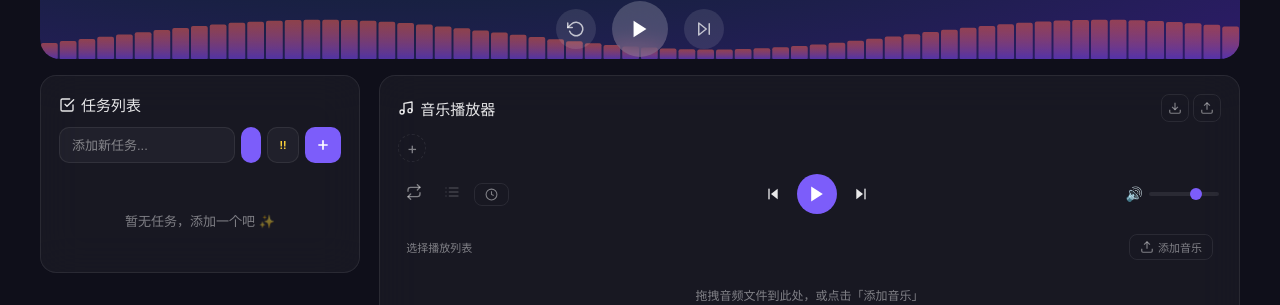
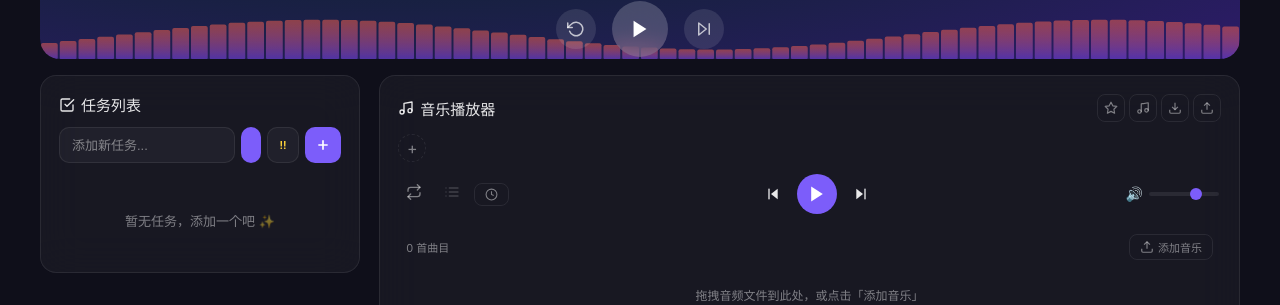
Before and after one commit to hyfaust/chillfocus, a React (Vite) app: page / in a window 1280 px wide. Shown: the part 277-582 px from the top of the page. Built offline with nearby package versions, Linux system fonts and the light colour scheme.

Commit message:
feat: Star收藏列表+All所有音乐视图+曲目右键菜单（添加到收藏/删除）+Star列表不可删除

```diff
--- a/src/App.tsx
+++ b/src/App.tsx
@@ -320,6 +320,7 @@ function App() {
               onAddTracks={player.addTracksToPlaylist}
               onAddUrlTrack={player.addUrlTrackToPlaylist}
               onRemoveTrack={player.removeTrackFromPlaylist}
+              onCopyTrackToPlaylist={player.copyTrackToPlaylist}
               onPlayTrack={(plId, track) => { ensureAnalyser(); player.playSpecificTrack(plId, track); }}
               onExportPlaylists={player.exportPlaylists}
               onImportPlaylists={player.importPlaylists}
--- a/src/components/MusicPlayer.tsx
+++ b/src/components/MusicPlayer.tsx
@@ -30,6 +30,7 @@ interface Props {
   onAddTracks: (playlistId: string, files: File[], paths?: string[]) => void;
   onAddUrlTrack: (playlistId: string, url: string, name?: string) => void;
   onRemoveTrack: (playlistId: string, trackId: string) => void;
+  onCopyTrackToPlaylist: (track: Track, targetPlaylistId: string) => void;
   onPlayTrack: (playlistId: string, track: Track) => void;
   onExportPlaylists: (ids: string[]) => void;
   onImportPlaylists: (file: File) => void;
@@ -45,7 +46,7 @@ export default function MusicPlayer({
   playlists, activePlaylistId, currentTrack, isPlaying, currentTime, duration, volume, loopMode, orderMode, playTimer,
   onTogglePlay, onNext, onPrev, onSeek, onSetVolume, onSetLoopMode, onSetOrderMode,
   onCreatePlaylist, onDeletePlaylist, onRenamePlaylist, onSetActivePlaylist,
-  onAddTracks, onAddUrlTrack, onRemoveTrack, onPlayTrack,
+  onAddTracks, onAddUrlTrack, onRemoveTrack, onCopyTrackToPlaylist, onPlayTrack,
   onExportPlaylists, onImportPlaylists, onReassociateFiles, onStartPlayTimer, onCancelPlayTimer,
 }: Props) {
   const fileInputRef = useRef<HTMLInputElement>(null);
@@ -68,7 +69,76 @@ export default function MusicPlayer({
   const [timerMinutes, setTimerMinutes] = useState(30);
   const [timerWaitForEnd, setTimerWaitForEnd] = useState(false);
 
+  // View mode: normal, star, or all
+  type ViewMode = 'normal' | 'star' | 'all';
+  const [viewMode, setViewMode] = useState<ViewMode>('normal');
+  const [previousPlaylistId, setPreviousPlaylistId] = useState<string | null>(null);
+
+  // Context menu state
+  interface ContextMenuState {
+    type: 'track' | 'tab';
+    x: number;
+    y: number;
+    targetId: string;
+  }
+  const [contextMenu, setContextMenu] = useState<ContextMenuState | null>(null);
+  const contextMenuRef = useRef<HTMLDivElement>(null);
+
   const activePlaylist = playlists.find(p => p.id === activePlaylistId);
+  const starPlaylist = playlists.find(p => p.id === 'star');
+
+  // Compute displayed tracks based on view mode
+  const displayedTracks = (() => {
+    if (viewMode === 'star') return starPlaylist?.tracks ?? [];
+    if (viewMode === 'all') {
+      const seen = new Set<string>();
+      const result: Track[] = [];
+      for (const p of playlists) {
+        for (const t of p.tracks) {
+          const key = t.sourceFileName || t.name;
+          if (!seen.has(key)) {
+            seen.add(key);
+            result.push(t);
+          }
+        }
+      }
+      return result;
+    }
+    return activePlaylist?.tracks ?? [];
+  })();
+
+  // View mode toggle handlers
+  const toggleStarView = useCallback(() => {
+    if (viewMode === 'star') {
+      setViewMode('normal');
+      if (previousPlaylistId) onSetActivePlaylist(previousPlaylistId);
+    } else {
+      setPreviousPlaylistId(activePlaylistId);
+      setViewMode('star');
+    }
+  }, [viewMode, previousPlaylistId, activePlaylistId, onSetActivePlaylist]);
+
+  const toggleAllView = useCallback(() => {
+    if (viewMode === 'all') {
+      setViewMode('normal');
+      if (previousPlaylistId) onSetActivePlaylist(previousPlaylistId);
+    } else {
+      setPreviousPlaylistId(activePlaylistId);
+      setViewMode('all');
+    }
+  }, [viewMode, previousPlaylistId, activePlaylistId, onSetActivePlaylist]);
+
+  // Close context menu on click outside
+  useEffect(() => {
+    if (!contextMenu) return;
+    const handleClick = (e: MouseEvent) => {
+      if (contextMenuRef.current && !contextMenuRef.current.contains(e.target as Node)) {
+        setContextMenu(null);
+      }
+    };
+    document.addEventListener('mousedown', handleClick);
+    return () => document.removeEventListener('mousedown', handleClick);
+  }, [contextMenu]);
 
   const handleFileSelect = useCallback(async (e?: React.ChangeEvent<HTMLInputElement>) => {
     // Tauri: use native file dialog, pass both files and paths
@@ -195,6 +265,16 @@ export default function MusicPlayer({
           音乐播放器
         </h3>
         <div className={styles.headerActions}>
+          <button className={`${styles.headerBtn} ${viewMode === 'star' ? styles.viewBtnActive : ''}`} onClick={toggleStarView} title="收藏列表">
+            <svg width="14" height="14" viewBox="0 0 24 24" fill={viewMode === 'star' ? 'currentColor' : 'none'} stroke="currentColor" strokeWidth="2" strokeLinecap="round" strokeLinejoin="round">
+              <polygon points="12 2 15.09 8.26 22 9.27 17 14.14 18.18 21.02 12 17.77 5.82 21.02 7 14.14 2 9.27 8.91 8.26 12 2" />
+            </svg>
+          </button>
+          <button className={`${styles.headerBtn} ${viewMode === 'all' ? styles.viewBtnActive : ''}`} onClick={toggleAllView} title="所有音乐">
+            <svg width="14" height="14" viewBox="0 0 24 24" fill="none" stroke="currentColor" strokeWidth="2" strokeLinecap="round" strokeLinejoin="round">
+              <path d="M9 18V5l12-2v13" /><circle cx="6" cy="18" r="3" /><circle cx="18" cy="16" r="3" />
+            </svg>
+          </button>
           <button className={styles.headerBtn} onClick={() => importFileRef.current?.click()} title="导入播放列表">
             <svg width="14" height="14" viewBox="0 0 24 24" fill="none" stroke="currentColor" strokeWidth="2"><path d="M21 15v4a2 2 0 0 1-2 2H5a2 2 0 0 1-2-2v-4" /><polyline points="7 10 12 15 17 10" /><line x1="12" y1="15" x2="12" y2="3" /></svg>
           </button>
@@ -222,7 +302,7 @@ export default function MusicPlayer({
 
       {/* 播放列表选择 */}
       <div className={styles.playlistTabs}>
-        {playlists.map(p => (
+        {playlists.filter(p => p.id !== 'star').map(p => (
           <div key={p.id} className={styles.playlistTabWrapper}>
             {editingPlaylistId === p.id ? (
               <input className={styles.playlistEditInput} value={editName}
@@ -231,8 +311,8 @@ export default function MusicPlayer({
                 onKeyDown={e => { if (e.key === 'Enter') { if (editName.trim()) onRenamePlaylist(p.id, editName.trim()); setEditingPlaylistId(null); } }}
                 autoFocus />
             ) : (
-              <button className={`${styles.playlistTab} ${p.id === activePlaylistId ? styles.playlistTabActive : ''}`}
-                onClick={() => onSetActivePlaylist(p.id)}
+              <button className={`${styles.playlistTab} ${p.id === activePlaylistId && viewMode === 'normal' ? styles.playlistTabActive : ''}`}
+                onClick={() => { onSetActivePlaylist(p.id); setViewMode('normal'); }}
                 onDoubleClick={() => { setEditingPlaylistId(p.id); setEditName(p.name); }}>
                 {p.name}
               </button>
@@ -367,14 +447,19 @@ export default function MusicPlayer({
         onDrop={handleDrop}
       >
         <div className={styles.trackListHeader}>
-          <span>{activePlaylist ? `${activePlaylist.tracks.length} 首曲目` : '选择播放列表'}</span>
-          {hasUnresolvedTracks && (
+          <span>
+            {viewMode === 'star' ? `★ 收藏 · ${displayedTracks.length} 首曲目` :
+             viewMode === 'all' ? `所有音乐 · ${displayedTracks.length} 首曲目` :
+             activePlaylist ? `${activePlaylist.tracks.length} 首曲目` : '选择播放列表'}
+          </span>
+          {viewMode === 'normal' && hasUnresolvedTracks && (
             <button className={styles.reassociateBtn} onClick={() => reassociateInputRef.current?.click()}>
               📂 重新关联文件
             </button>
           )}
           {/* eslint-disable-next-line @typescript-eslint/no-explicit-any */}
           <input ref={reassociateInputRef} type="file" {...({ webkitdirectory: '' } as any)} style={{ display: 'none' }} onChange={handleReassociateFile} />
+          {viewMode !== 'all' && (
           <div className={styles.addMusicWrap}>
             <button className={styles.uploadBtn} onClick={() => setShowAddMenu(!showAddMenu)}>
               <svg width="14" height="14" viewBox="0 0 24 24" fill="none" stroke="currentColor" strokeWidth="2"><path d="M21 15v4a2 2 0 0 1-2 2H5a2 2 0 0 1-2-2v-4" /><polyline points="17 8 12 3 7 8" /><line x1="12" y1="3" x2="12" y2="15" /></svg>
@@ -398,31 +483,75 @@ export default function MusicPlayer({
             )}
             <input ref={fileInputRef} type="file" accept="audio/*" multiple style={{ display: 'none' }} onChange={handleFileSelect} />
           </div>
+          )}
         </div>
 
         <ul className={styles.trackList}>
-          {activePlaylist?.tracks.map((track, i) => (
-            <li key={track.id}
+          {displayedTracks.map((track, i) => (
+            <li key={`${viewMode}-${track.id}`}
               className={`${styles.trackItem} ${currentTrack?.id === track.id ? styles.trackItemActive : ''}`}
-              onClick={() => onPlayTrack(activePlaylist.id, track)}>
+              onClick={() => {
+                const pid = viewMode === 'star' ? 'star' : viewMode === 'all' ? playlists.find(p => p.tracks.some(t => t.sourceFileName === track.sourceFileName && t.name === track.name))?.id ?? activePlaylistId : activePlaylistId;
+                if (pid) onPlayTrack(pid, track);
+              }}
+              onContextMenu={(e) => { e.preventDefault(); setContextMenu({ type: 'track', x: e.clientX, y: e.clientY, targetId: track.id }); }}
+            >
               <span className={styles.trackIndex}>{currentTrack?.id === track.id && isPlaying ? '♪' : i + 1}</span>
               <span className={styles.trackItemName}>{track.name}</span>
               <span className={styles.trackItemDuration}>{track.duration ? formatTime(Math.floor(track.duration)) : '--:--'}</span>
-              <button className={styles.removeBtn} onClick={(e) => { e.stopPropagation(); onRemoveTrack(activePlaylist.id, track.id); }}>
+              {viewMode !== 'all' && (
+              <button className={styles.removeBtn} onClick={(e) => { e.stopPropagation(); const pid = viewMode === 'star' ? 'star' : activePlaylistId; if (pid) onRemoveTrack(pid, track.id); }}>
                 <svg width="12" height="12" viewBox="0 0 24 24" fill="none" stroke="currentColor" strokeWidth="2"><line x1="18" y1="6" x2="6" y2="18" /><line x1="6" y1="6" x2="18" y2="18" /></svg>
               </button>
+              )}
             </li>
           ))}
         </ul>
-        {(!activePlaylist || activePlaylist.tracks.length === 0) && (
-          <div className={styles.empty}>拖拽音频文件到此处，或点击「添加音乐」</div>
+        {displayedTracks.length === 0 && (
+          <div className={styles.empty}>
+            {viewMode === 'all' ? '暂无曲目' : '拖拽音频文件到此处，或点击「添加音乐」'}
+          </div>
         )}
-        {activePlaylist && activePlaylist.tracks.length > 5 && (
+        {displayedTracks.length > 5 && (
           <button className={styles.backToTopBtn} onClick={() => trackListRef.current?.scrollTo({ top: 0, behavior: 'smooth' })} title="回到顶部">
             <svg width="14" height="14" viewBox="0 0 24 24" fill="none" stroke="currentColor" strokeWidth="2" strokeLinecap="round" strokeLinejoin="round"><polyline points="18 15 12 9 6 15" /></svg>
           </button>
         )}
       </div>
+
+      {/* Context Menu */}
+      {contextMenu && (
+        <div ref={contextMenuRef} className={styles.contextMenu} style={{ left: contextMenu.x, top: contextMenu.y }}>
+          {contextMenu.type === 'track' && (() => {
+            const trackId = contextMenu.targetId;
+            const track = displayedTracks.find(t => t.id === trackId);
+            if (!track) return null;
+            const isStarred = starPlaylist?.tracks.some(t => (t.sourceFileName || t.name) === (track.sourceFileName || track.name));
+            return <>
+              <button className={styles.contextMenuItem} onClick={() => {
+                if (!starPlaylist) return;
+                if (isStarred) {
+                  const starTrack = starPlaylist.tracks.find(t => (t.sourceFileName || t.name) === (track.sourceFileName || track.name));
+                  if (starTrack) onRemoveTrack('star', starTrack.id);
+                } else {
+                  onCopyTrackToPlaylist(track, 'star');
+                }
+                setContextMenu(null);
+              }}>
+                {isStarred ? '从收藏移除' : '添加到收藏'}
+              </button>
+              <div className={styles.contextDivider} />
+              <button className={styles.contextMenuItem} onClick={() => {
+                const pid = viewMode === 'all' ? playlists.find(p => p.tracks.some(t => t.sourceFileName === track.sourceFileName && t.name === track.name))?.id : (viewMode === 'star' ? 'star' : activePlaylistId);
+                if (pid) onRemoveTrack(pid, track.id);
+                setContextMenu(null);
+              }}>
+                {viewMode === 'all' ? '从源列表删除' : '从当前列表删除'}
+              </button>
+            </>;
+          })()}
+        </div>
+      )}
     </div>
   );
 }
--- a/src/hooks/useAudioPlayer.ts
+++ b/src/hooks/useAudioPlayer.ts
@@ -26,13 +26,20 @@ const PLAYER_STATE_KEY = 'chillfocus-player-state';
 function loadPlaylistsFromStorage(): Playlist[] {
   try {
     const raw = localStorage.getItem(STORAGE_KEY);
-    if (!raw) return [];
-    const data = JSON.parse(raw);
-    return Array.isArray(data) ? data.map((p: Playlist) => ({
-      ...p,
-      tracks: p.tracks.map((t: Track) => ({ ...t, url: '' })),
-    })) : [];
-  } catch { return []; }
+    let playlists: Playlist[] = [];
+    if (raw) {
+      const data = JSON.parse(raw);
+      playlists = Array.isArray(data) ? data.map((p: Playlist) => ({
+        ...p,
+        tracks: p.tracks.map((t: Track) => ({ ...t, url: '' })),
+      })) : [];
+    }
+    // Ensure Star playlist always exists
+    if (!playlists.find(p => p.id === 'star')) {
+      playlists.unshift({ id: 'star', name: '收藏', tracks: [] });
+    }
+    return playlists;
+  } catch { return [{ id: 'star', name: '收藏', tracks: [] }]; }
 }
 
 function loadPrefsFromStorage(): { volume: number; loopMode: LoopMode; orderMode: OrderMode } {
@@ -361,6 +368,7 @@ export function useAudioPlayer() {
   }, []);
 
   const deletePlaylist = useCallback((id: string) => {
+    if (id === 'star') return; // Star playlist cannot be deleted
     setState(prev => {
       const playlists = prev.playlists.filter(p => p.id !== id);
       // Clean up IndexedDB files for deleted playlist
@@ -376,6 +384,20 @@ export function useAudioPlayer() {
 
   const setActivePlaylist = useCallback((id: string) => {
     setState(prev => ({ ...prev, activePlaylistId: id }));
+  }, []);
+
+  const copyTrackToPlaylist = useCallback((track: Track, targetPlaylistId: string) => {
+    const newTrack: Track = {
+      ...track,
+      id: generateId(),
+      url: '', // Will be resolved on play
+    };
+    setState(prev => ({
+      ...prev,
+      playlists: prev.playlists.map(p =>
+        p.id === targetPlaylistId ? { ...p, tracks: [...p.tracks, newTrack] } : p
+      ),
+    }));
   }, []);
 
   const addTracksToPlaylist = useCallback((playlistId: string, files: File[], paths?: string[]) => {
@@ -713,7 +735,7 @@ export function useAudioPlayer() {
   return {
     ...state, audioRef, getAnalyser, playMode,
     createPlaylist, deletePlaylist, renamePlaylist, setActivePlaylist,
-    addTracksToPlaylist, addUrlTrackToPlaylist, addLocalTracksToPlaylist, removeTrackFromPlaylist,
+    addTracksToPlaylist, addUrlTrackToPlaylist, addLocalTracksToPlaylist, removeTrackFromPlaylist, copyTrackToPlaylist,
     play, pause, togglePlay, next, prev, seek, setVolume, setLoopMode, setOrderMode,
     playSpecificTrack, playTrack,
     exportPlaylist, exportPlaylists, importPlaylists, reassociateFiles,
```
Also changed, not shown: src/components/MusicPlayer.module.css (+42 -0 lines).
